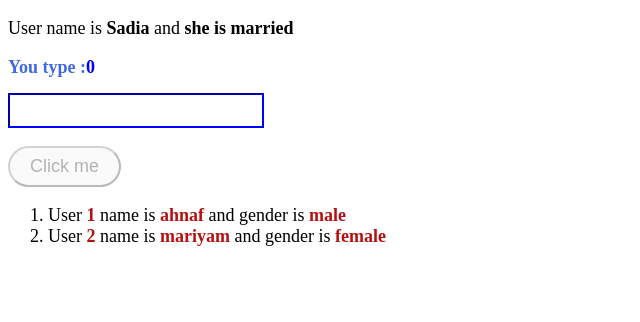
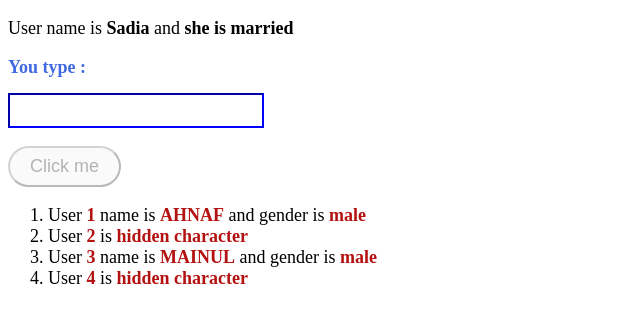
Before and after one commit to TechMainul-dev/first-ng-app, an Angular app: page / in a window 1280 px wide. Shown: the top 322 px of the page, without its empty margins (0-640 px from the left). Built offline with nearby package versions, Linux system fonts and the light colour scheme.

Commit message:
add if/else

```diff
--- a/src/app/components/user-profile-2/user-profile-2.component.html
+++ b/src/app/components/user-profile-2/user-profile-2.component.html
@@ -15,5 +15,12 @@
   }
 </ol> -->
 <ol>
-  <li *ngFor="let user of users; let i = index"> User <b>{{i + 1}}</b> name is <b>{{user.name}}</b> and gender is <b>{{user.gender}}</b></li>
+  <li *ngFor="let user of users; let i = index">
+    <ng-container *ngIf="user.gender === 'male'; else hiddenCharacter">
+      User <b>{{ i + 1 }}</b> name is <b>{{ user.name.toUpperCase() }}</b> and gender is <b>{{ user.gender }}</b>
+    </ng-container>
+    <ng-template #hiddenCharacter>
+      User <b>{{ i + 1 }}</b> is <b>hidden character</b>
+    </ng-template>
+  </li>
 </ol>
--- a/src/app/components/user-profile-2/user-profile-2.component.ts
+++ b/src/app/components/user-profile-2/user-profile-2.component.ts
@@ -16,7 +16,7 @@ export class UserProfile2Component {
 
   isDisabled = true;
   inputValue = '';
-  clickValue: number = 0;
+  clickValue: string = '';
 
   onInput(e: Event) {
     const value = (e.target as HTMLInputElement).value;
@@ -25,7 +25,7 @@ export class UserProfile2Component {
   }
 
   onClick(e: Event) {
-    this.clickValue = +this.inputValue * 2;
+    this.clickValue = 'square : ' + +this.inputValue * 2;
     this.inputValue = this.clickValue.toString();
     console.clear();
     console.log(this.inputValue);
@@ -39,5 +39,7 @@ export class UserProfile2Component {
   users = [
     { name: 'ahnaf', gender: 'male' },
     { name: 'mariyam', gender: 'female' },
+    { name: 'Mainul', gender: 'male' },
+    { name: 'sadia', gender: 'female' },
   ];
 }
```
